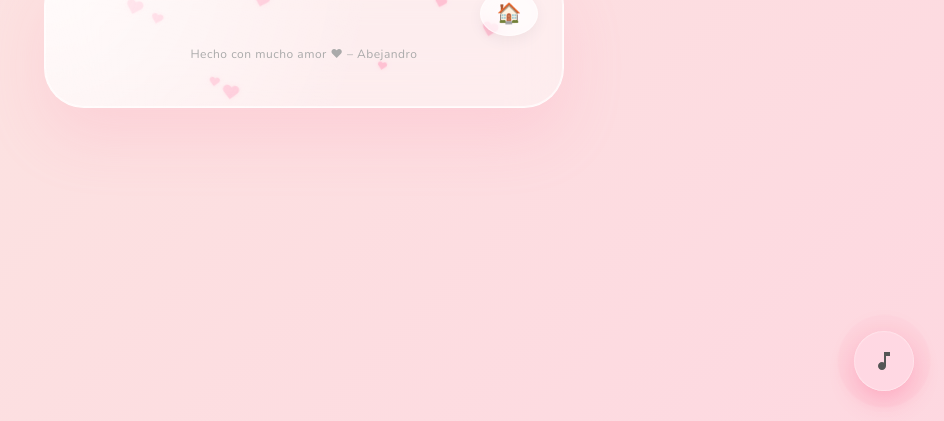
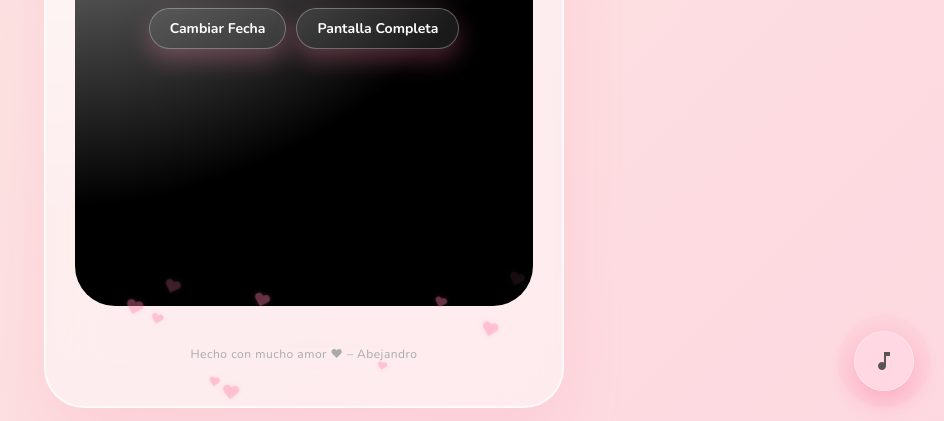
Before and after one commit to Abejandr0/para-coquita, a Django app: page / in a window 1280 px wide, after a click that opens the changed part. Shown: the part 379-800 px from the top of the page, without its empty margins (336-1280 px from the left). Run offline with Django 5.2, Linux system fonts and the light colour scheme; data that the repository does not hold is empty; grey boxes are pictures that could not be loaded.

Commit message:
Fix spacing, fullscreen button layout, and typography

```diff
--- a/core/templates/core/index.html
+++ b/core/templates/core/index.html
@@ -57,7 +57,7 @@
     <button id="back-btn" class="back-btn" onclick="goBackHome()" style="display: none;" title="Volver al Menú Principal">🏠</button>
     <!-- PANTALLA DE BIENVENIDA NORMAL -->
     <section id="welcome-screen" class="content-section active">
-      <div id="welcome-headers">
+      <div id="welcome-headers" style="padding-top: 30px;">
         <h1 style="font-size: 32px; color: #ff5b8a; margin-bottom: 5px;">¡Hola mi amor! 💖</h1>
         <p class="subtitle" style="font-size: 16px; margin-bottom: 25px;">Bienvenida a nuestro pequeño mundo.</p>
       </div>
@@ -131,8 +131,8 @@
 
     <!-- PANTALLA DE BIENVENIDA (TE EXTRAÑO) -->
     <section id="te-extrano-screen" class="content-section" style="display: none;">
-      <div id="welcome-headers">
-        <h1 style="font-size: 32px; color: #e0e7ff; margin-bottom: 5px; font-family: 'Playfair Display', serif;">Te extraño... 🌙</h1>
+      <div id="welcome-headers-sad" style="padding-top: 30px;">
+        <h1 style="font-size: 32px; color: #e0e7ff; margin-bottom: 5px; font-family: 'Quicksand', sans-serif; font-weight: 700; text-shadow: 0 2px 10px rgba(224, 231, 255, 0.3);">Te extraño... 🌙</h1>
         <p class="subtitle" style="font-size: 16px; margin-bottom: 25px; color: #a5b4fc;">Una pequeña cápsula de todo lo que quedó.</p>
       </div>
       <div class="features-grid">
@@ -279,16 +279,18 @@
         <div id="diary-entries" class="scroll-container"></div>
     </section>
 
-    <section id="constellations-happy" class="content-section" style="display: none; padding: 0; overflow: hidden; border-radius: 40px; position: relative; background: #000;">
-        <h2 id="happy-stars-title" style="position: absolute; top: 20px; left: 0; right: 0; text-align: center; color: white; z-index: 10; text-shadow: 0 2px 4px rgba(0,0,0,0.8); margin:0;">✨ 27 de mayo de 2025</h2>
-        <p id="happy-stars-desc" style="position: absolute; top: 50px; left: 0; right: 0; text-align: center; color: #ffb6c1; font-size: 14px; z-index: 10; text-shadow: 0 1px 3px rgba(0,0,0,0.8); margin:0; padding: 0 20px;">El cielo bajo el cual empezamos a hablar.</p>
+    <section id="constellations-happy" class="content-section" style="display: none; padding: 20px; border-radius: 40px; background: #000; height: 75vh; min-height: 500px; flex-direction: column;">
+        <h2 id="happy-stars-title" style="text-align: center; color: white; margin: 0 0 5px 0; text-shadow: 0 2px 4px rgba(0,0,0,0.8);">✨ 27 de mayo de 2025</h2>
+        <p id="happy-stars-desc" style="text-align: center; color: #ffb6c1; font-size: 14px; margin: 0 0 15px 0; padding: 0 10px;">El cielo bajo el cual empezamos a hablar.</p>
 
-        <iframe id="happy-iframe-1" width="100%" height="100%" frameborder="0" scrolling="no" marginheight="0" marginwidth="0" src="https://virtualsky.lco.global/embed/index.html?longitude=-77.2811&latitude=1.2136&projection=stereo&constellations=true&constellationlabels=true&meteorshowers=true&date=2025-05-27T20:00:00&showdate=false&showposition=false&keyboard=false&mouse=true" style="position: absolute; top: 0; left: 0; border-radius: 40px;"></iframe>
-        <iframe id="happy-iframe-2" width="100%" height="100%" frameborder="0" scrolling="no" marginheight="0" marginwidth="0" src="https://virtualsky.lco.global/embed/index.html?longitude=-77.2811&latitude=1.2136&projection=stereo&constellations=true&constellationlabels=true&meteorshowers=true&date=2025-07-25T20:00:00&showdate=false&showposition=false&keyboard=false&mouse=true" style="position: absolute; top: 0; left: 0; border-radius: 40px; display: none;"></iframe>
+        <div style="flex-grow: 1; position: relative; border-radius: 20px; overflow: hidden; min-height: 200px;">
+            <iframe id="happy-iframe-1" width="100%" height="100%" frameborder="0" scrolling="no" marginheight="0" marginwidth="0" src="https://virtualsky.lco.global/embed/index.html?longitude=-77.2811&latitude=1.2136&projection=stereo&constellations=true&constellationlabels=true&meteorshowers=true&date=2025-05-27T20:00:00&showdate=false&showposition=false&keyboard=false&mouse=true" style="position: absolute; top: 0; left: 0;"></iframe>
+            <iframe id="happy-iframe-2" width="100%" height="100%" frameborder="0" scrolling="no" marginheight="0" marginwidth="0" src="https://virtualsky.lco.global/embed/index.html?longitude=-77.2811&latitude=1.2136&projection=stereo&constellations=true&constellationlabels=true&meteorshowers=true&date=2025-07-25T20:00:00&showdate=false&showposition=false&keyboard=false&mouse=true" style="position: absolute; top: 0; left: 0; display: none;"></iframe>
+        </div>
 
-        <div style="position: absolute; bottom: 20px; left: 0; right: 0; text-align: center; z-index: 10; display: flex; justify-content: center; gap: 10px;">
-            <button onclick="toggleHappyStars()" style="background: rgba(255,255,255,0.2); border: 1px solid rgba(255,255,255,0.5); color: white; padding: 8px 15px; border-radius: 20px; font-size: 13px;">Cambiar Fecha</button>
-            <button onclick="fullscreenStars('constellations-happy')" style="background: rgba(255,255,255,0.2); border: 1px solid rgba(255,255,255,0.5); color: white; padding: 8px 15px; border-radius: 20px; font-size: 13px;">Pantalla Completa</button>
+        <div style="text-align: center; display: flex; justify-content: center; gap: 10px; margin-top: 15px;">
+            <button onclick="toggleHappyStars()" style="background: rgba(255,255,255,0.1); border: 1px solid rgba(255,255,255,0.3); color: white; padding: 10px 20px; border-radius: 25px; font-size: 14px;">Cambiar Fecha</button>
+            <button onclick="fullscreenStars('constellations-happy')" style="background: rgba(255,255,255,0.1); border: 1px solid rgba(255,255,255,0.3); color: white; padding: 10px 20px; border-radius: 25px; font-size: 14px;">Pantalla Completa</button>
         </div>
     </section>
 
@@ -358,14 +360,16 @@
         </div>
     </section>
 
-    <section id="constellations-sad" class="content-section comeback-section" style="display: none; padding: 0; overflow: hidden; border-radius: 40px; position: relative; background: #000;">
-        <h2 style="position: absolute; top: 20px; left: 0; right: 0; text-align: center; color: white; z-index: 10; text-shadow: 0 2px 4px rgba(0,0,0,0.8); margin:0;">✨ 18 de abril de 2026</h2>
-        <p style="position: absolute; top: 50px; left: 0; right: 0; text-align: center; color: #a5b4fc; font-size: 14px; z-index: 10; text-shadow: 0 1px 3px rgba(0,0,0,0.8); margin:0; padding: 0 20px;">Las estrellas de la noche en que nos separamos.</p>
+    <section id="constellations-sad" class="content-section comeback-section" style="display: none; padding: 20px; border-radius: 40px; background: #000; height: 75vh; min-height: 500px; flex-direction: column;">
+        <h2 style="text-align: center; color: white; margin: 0 0 5px 0; text-shadow: 0 2px 4px rgba(0,0,0,0.8);">✨ 18 de abril de 2026</h2>
+        <p style="text-align: center; color: #a5b4fc; font-size: 14px; margin: 0 0 15px 0; padding: 0 10px;">Las estrellas de la noche en que nos separamos.</p>
 
-        <iframe id="sad-iframe" width="100%" height="100%" frameborder="0" scrolling="no" marginheight="0" marginwidth="0" src="https://virtualsky.lco.global/embed/index.html?longitude=-77.2811&latitude=1.2136&projection=stereo&constellations=true&constellationlabels=true&meteorshowers=true&date=2026-04-18T20:00:00&showdate=false&showposition=false&keyboard=false&mouse=true" style="position: absolute; top: 0; left: 0; border-radius: 40px;"></iframe>
+        <div style="flex-grow: 1; position: relative; border-radius: 20px; overflow: hidden; min-height: 200px;">
+            <iframe id="sad-iframe" width="100%" height="100%" frameborder="0" scrolling="no" marginheight="0" marginwidth="0" src="https://virtualsky.lco.global/embed/index.html?longitude=-77.2811&latitude=1.2136&projection=stereo&constellations=true&constellationlabels=true&meteorshowers=true&date=2026-04-18T20:00:00&showdate=false&showposition=false&keyboard=false&mouse=true" style="position: absolute; top: 0; left: 0;"></iframe>
+        </div>
 
-        <div style="position: absolute; bottom: 20px; left: 0; right: 0; text-align: center; z-index: 10;">
-            <button onclick="fullscreenStars('constellations-sad')" style="background: rgba(255,255,255,0.2); border: 1px solid rgba(255,255,255,0.5); color: white; padding: 8px 15px; border-radius: 20px; font-size: 13px;">Pantalla Completa</button>
+        <div style="text-align: center; margin-top: 15px;">
+            <button onclick="fullscreenStars('constellations-sad')" style="background: rgba(255,255,255,0.1); border: 1px solid rgba(255,255,255,0.3); color: white; padding: 10px 20px; border-radius: 25px; font-size: 14px;">Pantalla Completa</button>
         </div>
     </section>
 
```
